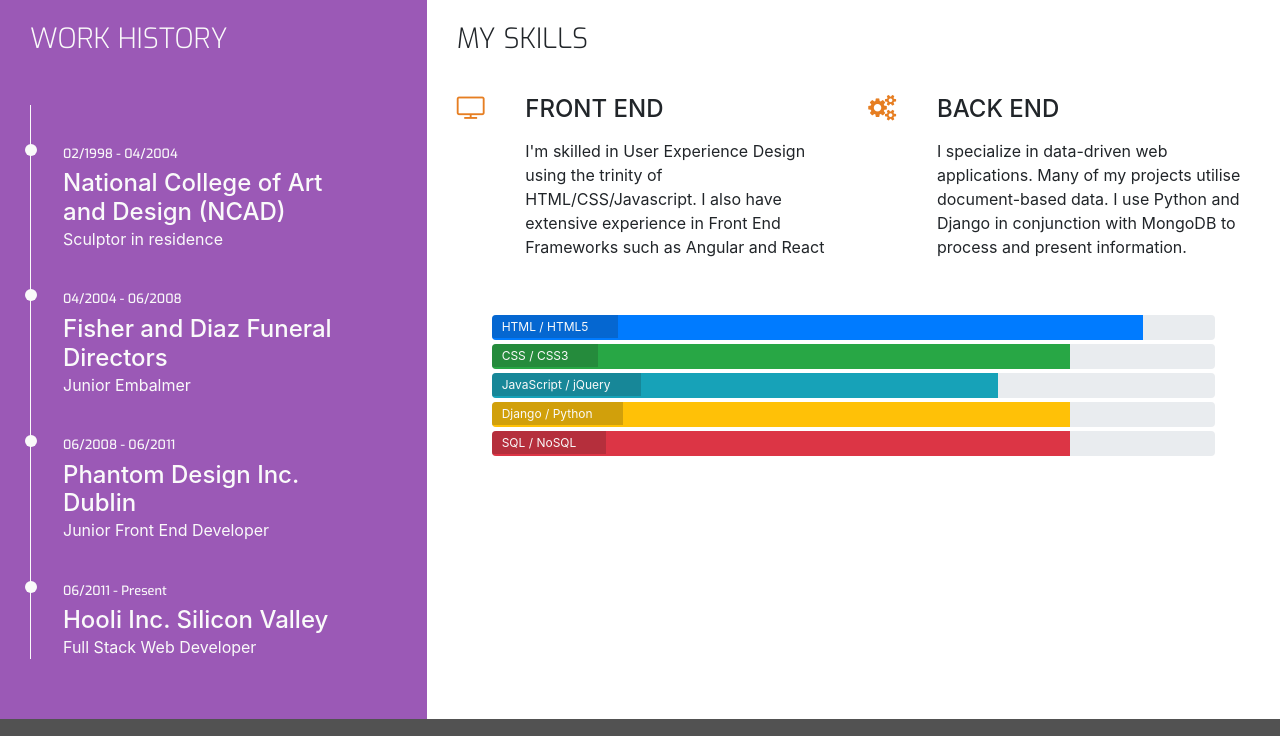
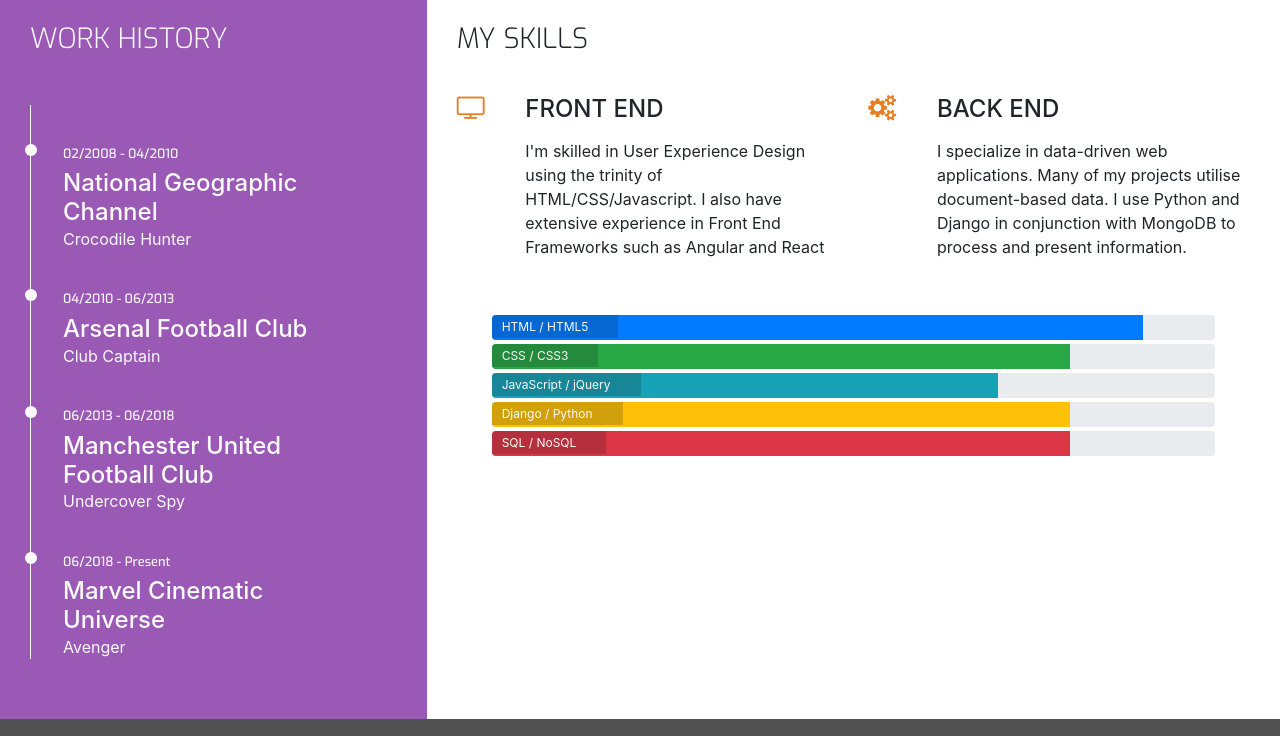
Before and after one commit to ChizKay/CV-temp, a plain HTML site: page resume.html in a window 1280 px wide. Shown: the part 372-1108 px from the top of the page. Drawn offline with nearby package versions, Linux system fonts and the light colour scheme.

Commit message:
cv added

```diff
--- a/resume.html
+++ b/resume.html
@@ -8,7 +8,7 @@
     <link rel="stylesheet" href="https://maxcdn.bootstrapcdn.com/font-awesome/4.7.0/css/font-awesome.min.css" type="text/css" />
     <link rel="stylesheet" href="https://cdnjs.cloudflare.com/ajax/libs/hover.css/2.1.1/css/hover-min.css" type="text/css" />
     <link rel="stylesheet" href="assets/css/style.css">
-    <title>Rosie</title>
+    <title>Chiza</title>
 </head>
 <body>
     <header>
@@ -17,7 +17,7 @@
             <div class="col-md-8">
                 <div class="row no-gutters bg-color-name-title">
                     <div class="col heading">
-                        <h1 class="name">Rosie Odenkirk</h1>
+                        <h1 class="name">Chiza Kumwenda</h1>
                         <h2 class="title"> Full Stack Developer</h2>
                     </div>
                 </div>
@@ -34,7 +34,7 @@
                                 <a href="contact.html" class="hvr-sweep-to-bottom"><i class="fa fa-comment-o" aria-hidden="true"></i><span>Contact</span></a>
                             </li>
                             <li class="col-6 col-sm-3 list-inline-item ui-menu-color-download menuitem">
-                                <a href="assets/cv/sample-cv.pdf" target="_blank" class="hvr-sweep-to-bottom"><i class="fa fa-download" aria-hidden="true"></i><span>Download CV</span></a>
+                                <a href="assets/cv/sample-cv.docx" target="_blank" class="hvr-sweep-to-bottom"><i class="fa fa-download" aria-hidden="true"></i><span>Download CV</span></a>
                             </li>
                         </ul>
                     </div>
@@ -53,21 +53,21 @@
                     </div>
                 </div>
                 <div class="history-items">
-                    <div class="timeline-item" data-dates="02/1998 - 04/2004">
-                        <h4>National College of Art and Design (NCAD)</h4>
-                        <p>Sculptor in residence</p>
+                    <div class="timeline-item" data-dates="02/2008 - 04/2010">
+                        <h4>National Geographic Channel</h4>
+                        <p>Crocodile Hunter</p>
                     </div>
-                    <div class="timeline-item" data-dates="04/2004 - 06/2008">
-                        <h4>Fisher and Diaz Funeral Directors</h4>
-                        <p>Junior Embalmer</p>
+                    <div class="timeline-item" data-dates="04/2010 - 06/2013">
+                        <h4>Arsenal Football Club</h4>
+                        <p>Club Captain</p>
                     </div>
-                    <div class="timeline-item" data-dates="06/2008 - 06/2011">
-                        <h4>Phantom Design Inc. Dublin</h4>
-                        <p>Junior Front End Developer</p>
+                    <div class="timeline-item" data-dates="06/2013 - 06/2018">
+                        <h4>Manchester United Football Club</h4>
+                        <p>Undercover Spy</p>
                     </div>
-                    <div class="timeline-item" data-dates="06/2011 - Present">
-                        <h4>Hooli Inc. Silicon Valley</h4>
-                        <p>Full Stack Web Developer</p>
+                    <div class="timeline-item" data-dates="06/2018 - Present">
+                        <h4>Marvel Cinematic Universe</h4>
+                        <p>Avenger</p>
                     </div>
                 </div>
             </div>
@@ -155,7 +155,7 @@
                 <h5 class="uppercase general-sub">Download</h5>
                 <p class="inline-block">
                     Need a printable version of my CV? Download it here.
-                    <a href="assets/cv/sample-cv.pdf" target="_blank" class="cv-pdf">
+                    <a href="assets/cv/sample-cv.docx" target="_blank" class="cv-pdf">
                         <i class="fa fa-download" aria-hidden="true"></i>
                         <span class="sr-only">Download link.</span>
                     </a>
```
Also changed, not shown: contact.html (+2 -2 lines), 1 other file.
